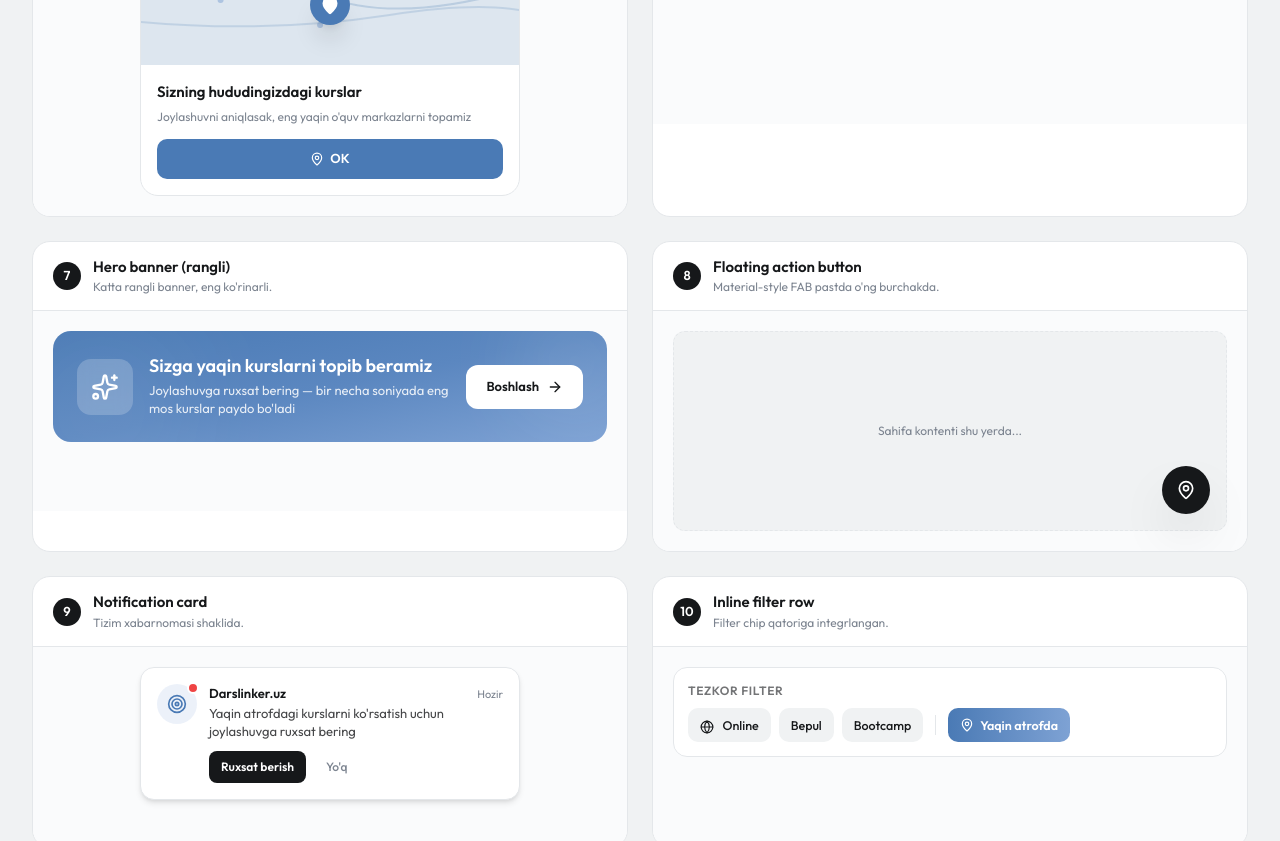
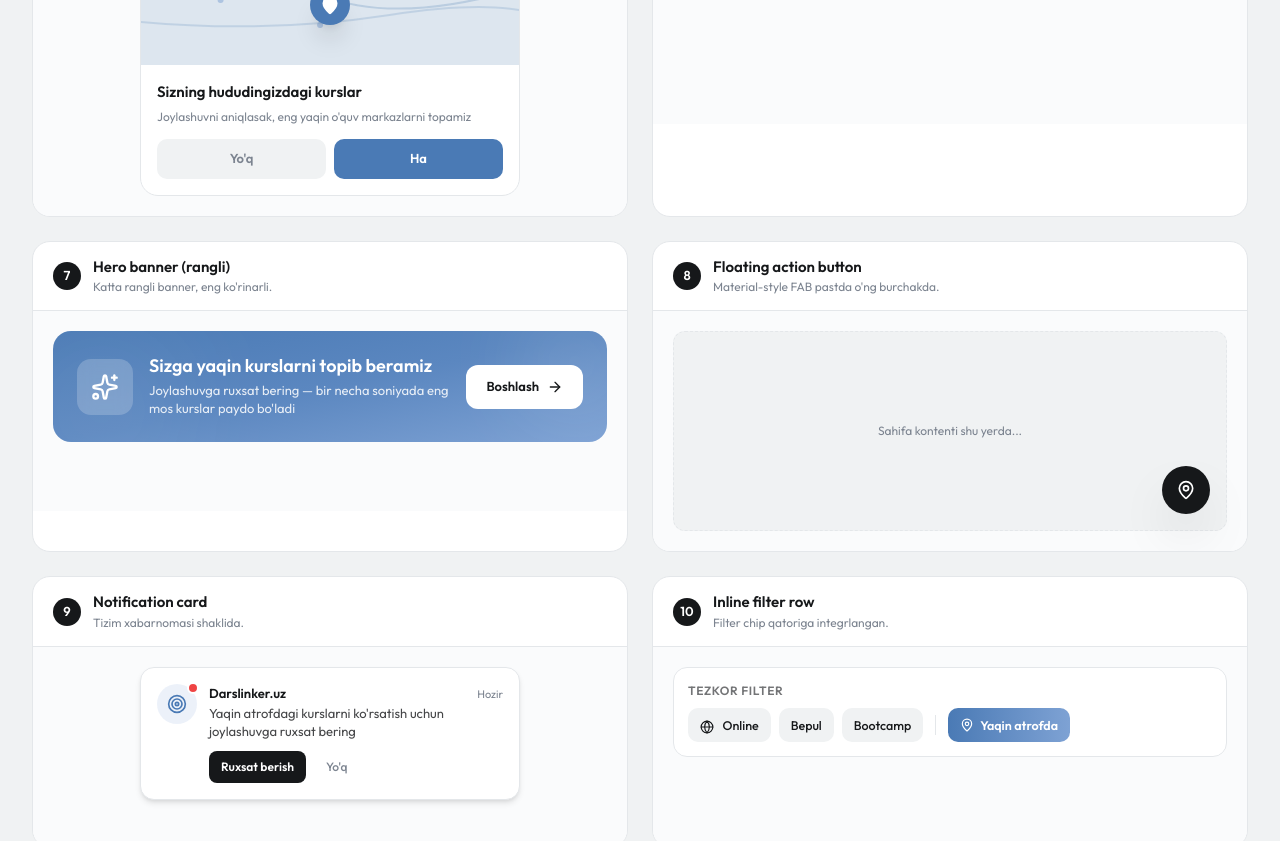
Before and after one commit to Darslinker-uz/Frontend, a Next.js app: page /check in a window 1280 px wide. Shown: the part 1300-2141 px from the top of the page. Built offline with nearby package versions, Linux system fonts and the light colour scheme; no server answers; the database is empty.

Commit message:
style: V5 banner — single OK tugmasi → Yo'q (chap) + Ha (o'ng)
V5 dizayn (xarita rasmi) qoladi, lekin tasdiq tugmalari V4'dagi kabi:
- Yo'q (chap, kulrang) — banner yopadi (cookie 'skip')
- Ha (o'ng, ko'k) — GPS so'raydi

Co-Authored-By: Claude Opus 4.7 (1M context) <noreply@anthropic.com>

```diff
--- a/src/app/check/page.tsx
+++ b/src/app/check/page.tsx
@@ -280,15 +280,23 @@ function V5() {
           <p className="text-[12px] text-[#7c8490] mt-1 leading-relaxed">
             Joylashuvni aniqlasak, eng yaqin o&apos;quv markazlarni topamiz
           </p>
+          <div className="mt-3 flex items-center gap-2">
+            <button
+              disabled={state !== "idle"}
+              className="flex-1 h-[40px] rounded-[10px] bg-[#f0f2f3] hover:bg-[#e4e7ea] text-[#7c8490] hover:text-[#16181a] text-[13px] font-semibold transition-colors disabled:opacity-50"
+            >
+              Yo&apos;q
+            </button>
             <button
               onClick={handle}
               disabled={state !== "idle"}
-            className="mt-3 w-full h-[40px] rounded-[10px] bg-[#4a7ab5] hover:bg-[#3a5a8c] text-white text-[13px] font-semibold flex items-center justify-center gap-1.5 disabled:opacity-50 transition-colors"
+              className="flex-1 h-[40px] rounded-[10px] bg-[#4a7ab5] hover:bg-[#3a5a8c] text-white text-[13px] font-semibold flex items-center justify-center gap-1.5 disabled:opacity-50 transition-colors"
             >
               {state === "loading" ? <Loader2 className="w-3.5 h-3.5 animate-spin" /> :
                state === "done" ? <><Check className="w-3.5 h-3.5" /> Topildi</> :
-             <><MapPin className="w-3.5 h-3.5" /> OK</>}
+               "Ha"}
             </button>
+          </div>
         </div>
       </div>
     </div>
--- a/src/components/location-banner.tsx
+++ b/src/components/location-banner.tsx
@@ -196,21 +196,28 @@ export function LocationBanner({ region, district, fallback }: Props) {
           <p className="text-[12px] md:text-[13px] text-[#7c8490] mt-1 leading-relaxed">
             Joylashuvni aniqlasak, eng yaqin o&apos;quv markazlarni topamiz
           </p>
+          <div className="mt-3 flex items-center gap-2">
+            <button
+              onClick={dismiss}
+              disabled={requesting}
+              className="flex-1 h-[40px] rounded-[10px] bg-[#f0f2f3] hover:bg-[#e4e7ea] text-[#7c8490] hover:text-[#16181a] text-[13px] font-semibold transition-colors disabled:opacity-50"
+            >
+              Yo&apos;q
+            </button>
             <button
               onClick={requestLocation}
               disabled={requesting}
-            className="mt-3 w-full md:w-auto h-[40px] px-4 rounded-[10px] bg-[#4a7ab5] hover:bg-[#3a5a8c] text-white text-[13px] font-semibold flex items-center justify-center gap-1.5 disabled:opacity-50 transition-colors"
+              className="flex-1 h-[40px] rounded-[10px] bg-[#4a7ab5] hover:bg-[#3a5a8c] text-white text-[13px] font-semibold flex items-center justify-center gap-1.5 disabled:opacity-50 transition-colors"
             >
               {requesting ? (
                 <>
                   <Loader2 className="w-3.5 h-3.5 animate-spin" /> Aniqlanyapti...
                 </>
               ) : (
-              <>
-                <MapPin className="w-3.5 h-3.5" /> OK
-              </>
+                "Ha"
               )}
             </button>
+          </div>
         </div>
       </div>
     );
```
Lines whose indentation alone changed are shown as unchanged.
